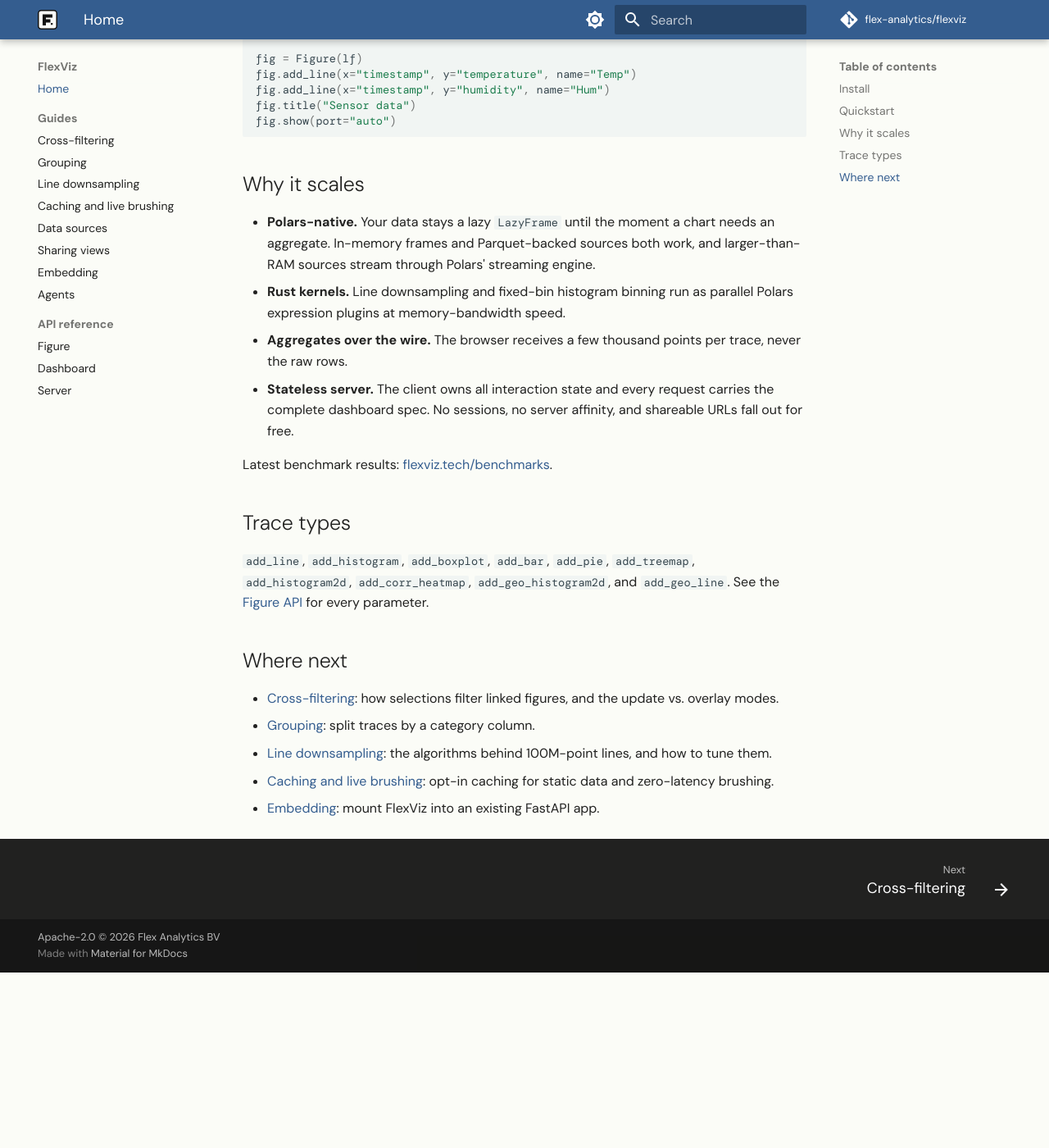
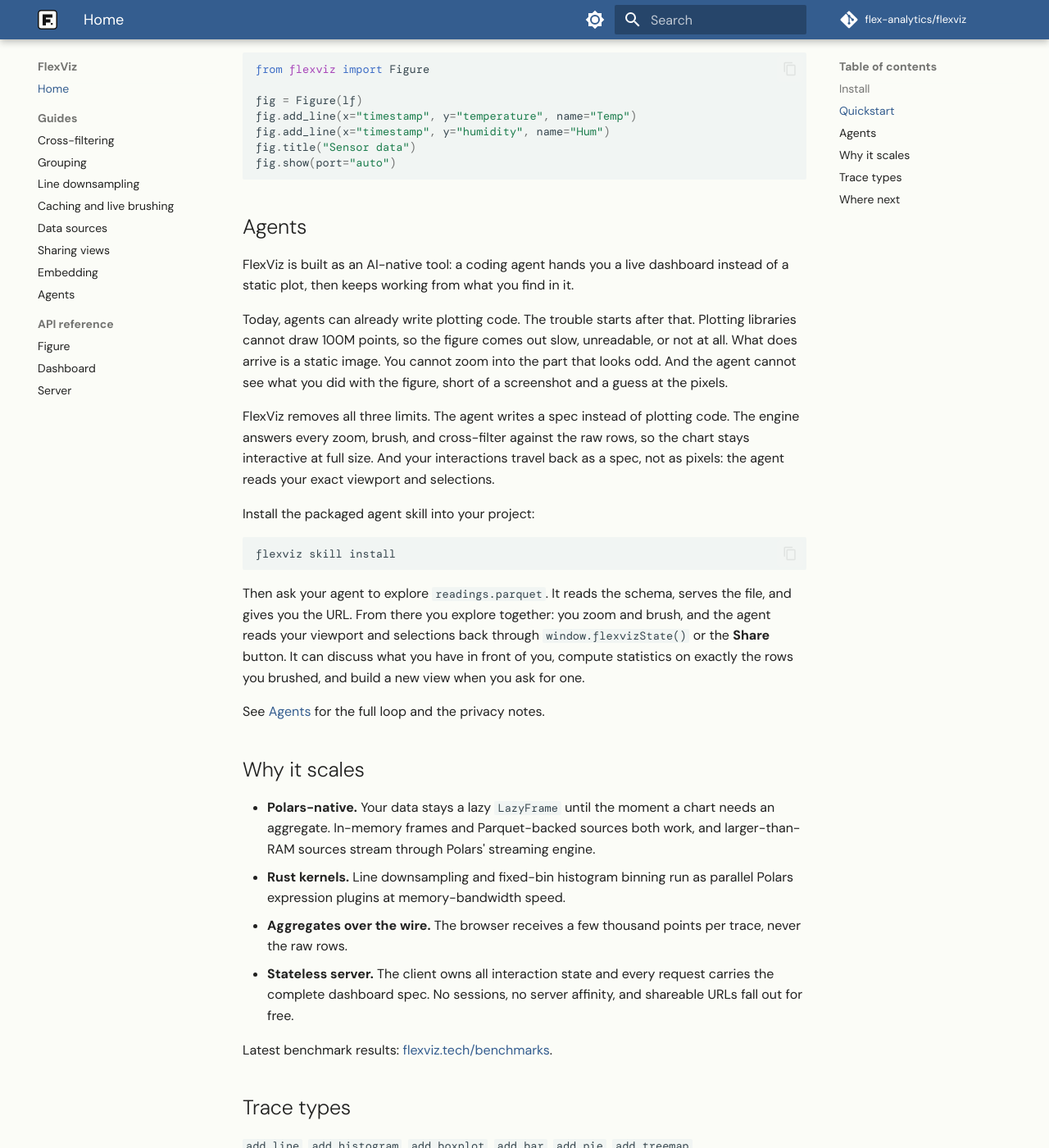
Before and after one commit to flex-analytics/flexviz, an MkDocs documentation site: the page built from docs/index.md, in a window 1280 px wide and 1400 px high, scrolled down 1653 px. Shown: the whole window at 82% size. Built offline with MkDocs 1.6.1 and Material for MkDocs 9.7.7, drawn with Linux system fonts in a browser that asks for light colours; some web fonts are replaced; comment, search, counter and statistics services are not loaded; before the commit the page ends 2839 px from its top, so only the background shows below that; some of the changed text lies outside the part shown.

Commit message:
docs: highlight AI-native agent co-exploration

````diff
--- a/docs/index.md
+++ b/docs/index.md
@@ -5,7 +5,10 @@
 FlexViz keeps charts interactive (zoom, brush, cross-filter) on datasets far
 too big for conventional Python dashboarding tools. Every interaction is
 answered by lazy [Polars](https://pola.rs) aggregations and Rust kernels
-instead of shipping raw data to the browser.
+instead of shipping raw data to the browser. The same engine serves a coding
+agent: it builds the dashboard, hands you the URL, and reads back what you
+zoomed and brushed. You explore the data together, and neither of you loads
+it.
 
 [![Cross-filter demo: brushing a range on a 100M-point line chart re-aggregates the linked histogram](crossfilter.gif)](https://flexviz.tech/demo.html)
 
@@ -63,6 +66,39 @@ fig.title("Sensor data")
 fig.show(port="auto")
 ```
 
+## Agents
+
+FlexViz is built as an AI-native tool: a coding agent hands you a live
+dashboard instead of a static plot, then keeps working from what you find in
+it.
+
+Today, agents can already write plotting code. The trouble starts after that.
+Plotting libraries cannot draw 100M points, so the figure comes out slow,
+unreadable, or not at all. What does arrive is a static image. You cannot zoom
+into the part that looks odd. And the agent cannot see what you did with the
+figure, short of a screenshot and a guess at the pixels.
+
+FlexViz removes all three limits. The agent writes a spec instead of plotting
+code. The engine answers every zoom, brush, and cross-filter against the raw
+rows, so the chart stays interactive at full size. And your interactions
+travel back as a spec, not as pixels: the agent reads your exact viewport and
+selections.
+
+Install the packaged agent skill into your project:
+
+```bash
+flexviz skill install
+```
+
+Then ask your agent to explore `readings.parquet`. It reads the schema, serves
+the file, and gives you the URL. From there you explore together: you zoom and
+brush, and the agent reads your viewport and selections back through
+`window.flexvizState()` or the **Share** button. It can discuss what you have
+in front of you, compute statistics on exactly the rows you brushed, and build
+a new view when you ask for one.
+
+See [Agents](guides/ai-agents.md) for the full loop and the privacy notes.
+
 ## Why it scales
 
 - **Polars-native.** Your data stays a lazy `LazyFrame` until the moment a
@@ -96,3 +132,5 @@ and `add_geo_line`. See the [Figure API](api/figure.md) for every parameter.
   caching for static data and zero-latency brushing.
 - [Embedding](guides/embedding.md): mount FlexViz into an existing FastAPI
   app.
+- [Agents](guides/ai-agents.md): drive FlexViz from a coding agent and read
+  back what the human explored.
````
Also changed, not shown: README.md (+29 -9 lines).
